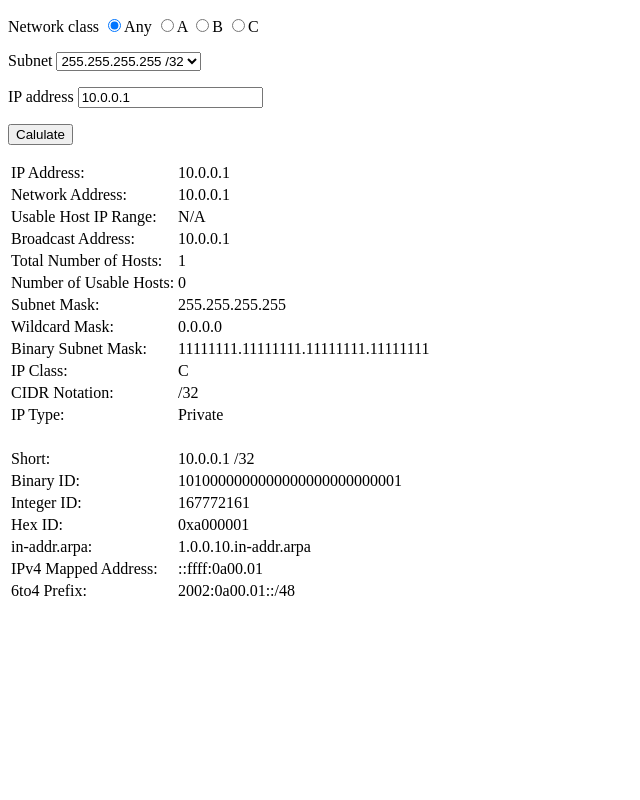
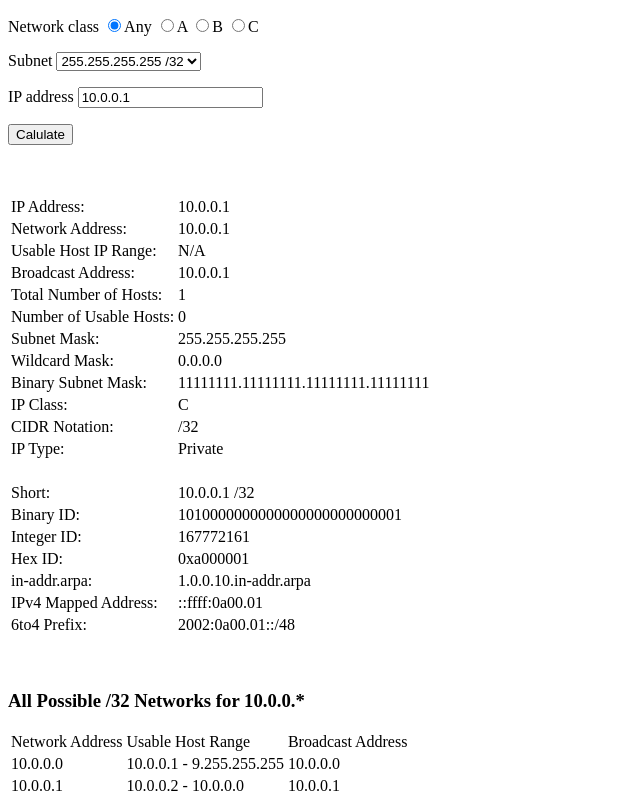
Before and after one commit to psychoAB/IP-Subnet-Calulator, a plain HTML site: page index.html in a window 1280 px wide. Both pictures are taken after a click on the button "Calulate". Shown: the top 800 px of the page, without its empty margins (0-640 px from the left). Drawn offline with Linux system fonts and the light colour scheme.

Commit message:
add all possible network

```diff
--- a/index.html
+++ b/index.html
@@ -35,10 +35,17 @@
         <input type="button" onclick="getForm()" value="Calulate">
     </p>
 
+    <br>
+
     <p>
         <table id="infoTable"></table>
     </p>
 
+    <br>
+
+    <p id="ipTablePara"></p>
+
+    <table id="ipTable"></table>
 </body>
 
 </html>
--- a/src/main.js
+++ b/src/main.js
@@ -125,6 +125,62 @@ function getArpa(payload) {
     return ipToString(ipAddr) + '.in-addr.arpa'
 }
 
+function getIPList(payload) {
+    var ipList = []
+    var networkList = []
+    var rangeList = []
+    var i = 0
+
+    networkList.push(payload['hostNumMasked'])
+
+    while(networkList.length < payload['broadcastIPList'].length) {
+        networkList.push(payload['broadcastIPList'][i])
+    }
+
+    for(i = 0; i < payload['broadcastIPList'].length; i++) {
+        payload['broadcastIPList'][i] = payload['broadcastIPList'][i] - 1
+
+        rangeList[i] = numToString(networkList[i] + 1) + ' - ' + numToString(payload['broadcastIPList'][i] - 1)
+    }
+
+    for(i = 0; i < payload['broadcastIPList'].length; i++) {
+        var temp = {}
+
+        temp['network'] = networkList[i]
+        temp['range'] = rangeList[i]
+        temp['broadcast'] = payload['broadcastIPList'][i]
+
+        ipList.push(temp)
+    }
+
+    return ipList
+}
+function count(payload) {
+    var subnet = []
+    var runner = payload['hostNumMasked']
+
+    while(runner <= payload['ipEnd']) {
+        runner = runner + (0x80000000 >>> (payload['subnetBitNum'] - 1))
+        subnet.push(runner)
+    }
+
+    return subnet
+}
+
+function getIPEnd(payload) {
+    if(payload['ipClass'] == 'A') {
+        return payload['hostNumMasked'] | 0x00FFFFFF
+    }
+    else if(payload['ipClass'] == 'B') {
+        return payload['hostNumMasked'] | 0x0000FFFF
+    }
+    else if(payload['ipClass'] == 'C') {
+        return payload['hostNumMasked'] | 0x000000FF
+    }
+
+    return byteMask
+}
+
 function getIPType(payload) {
     for(ipRange in privateIP) {
         var start = stringToNum(privateIP[ipRange][0])
@@ -187,6 +243,42 @@ function getBroadcastNum(payload) {
     var broadcastNum = networkNum | ((~payload['subnetNum']) & byteMask)
 
     return broadcastNum
+}
+
+function getMockupIP(payload) {
+    s = numToString(payload['hostNum'])
+    var delimiters = []
+
+    for(c in s) {
+        if(s.charAt(c) == '.') {
+            delimiters.push(parseInt(c))
+        }
+    }
+
+    if(payload['ipClass'] == 'A') {
+        return s.substring(0, delimiters[0]) + '.*.*.*'
+    }
+    else if(payload['ipClass'] == 'B') {
+        return s.substring(0, delimiters[1]) + '.*.*'
+    }
+    else if(payload['ipClass'] == 'C') {
+        return s.substring(0, delimiters[2]) + '.*'
+    }
+
+    return '*.*.*.*'
+}
+
+function getSubnetMaskOfNetworkClass(payload) {
+    if(payload['ipClass'] == 'A') {
+        return 0xFF000000
+    }
+    else if(payload['ipClass'] == 'B') {
+        return 0xFFFF0000
+    }
+    else if(payload['ipClass'] == 'C') {
+        return 0xFFFFFF00
+    }
+    return 0x0
 }
 
 function getNetworkClassRadio() {
@@ -253,6 +345,7 @@ function refreshSubnet() {
 
 function render(payload) {
     var infoTable = document.getElementById('infoTable')
+    var ipTable = document.getElementById('ipTable')
 
     while(infoTable.hasChildNodes()) {
         infoTable.removeChild(infoTable.lastChild)
@@ -313,6 +406,64 @@ function render(payload) {
 
         infoTable.appendChild(row)
     }
+
+    var ipTablePara = document.getElementById('ipTablePara')
+    var ipTableTitle = document.createElement('h3')
+    var ipTable = document.getElementById('ipTable')
+    var ipList
+    var mockupIP
+
+    while(ipTablePara.hasChildNodes()) {
+        ipTablePara.removeChild(ipTablePara.lastChild)
+    }
+
+    while(ipTable.hasChildNodes()) {
+        ipTable.removeChild(ipTable.lastChild)
+    }
+
+    payload['ipClassSubnetMask'] = getSubnetMaskOfNetworkClass(payload)
+    payload['hostNumMasked'] = payload['hostNum'] & payload['ipClassSubnetMask']
+    payload['ipEnd'] =  getIPEnd(payload)
+    payload['broadcastIPList'] = count(payload)
+
+    ipList = getIPList(payload)
+    mockupIP = getMockupIP(payload)
+
+    ipTableTitle.innerHTML = 'All Possible ' + payload['cidr'] + ' Networks for ' + mockupIP
+
+    ipTablePara.appendChild(ipTableTitle)
+
+    var row = document.createElement('tr')
+    var networkAddr = document.createElement('td')
+    var usableHostRange = document.createElement('td')
+    var broadcastAddr = document.createElement('td')
+
+    networkAddr.innerHTML = 'Network Address'
+    usableHostRange.innerHTML = 'Usable Host Range'
+    broadcastAddr.innerHTML = 'Broadcast Address'
+
+    row.appendChild(networkAddr)
+    row.appendChild(usableHostRange)
+    row.appendChild(broadcastAddr)
+
+    ipTable.appendChild(row)
+
+    for(element in ipList) {
+        var row = document.createElement('tr')
+        var networkAddr = document.createElement('td')
+        var usableHostRange = document.createElement('td')
+        var broadcastAddr = document.createElement('td')
+
+        networkAddr.innerHTML = numToString(ipList[element]['network'])
+        usableHostRange.innerHTML = ipList[element]['range']
+        broadcastAddr.innerHTML = numToString(ipList[element]['broadcast'])
+
+        row.appendChild(networkAddr)
+        row.appendChild(usableHostRange)
+        row.appendChild(broadcastAddr)
+
+        ipTable.appendChild(row)
+    }
 }
 
 function getForm() {
```
